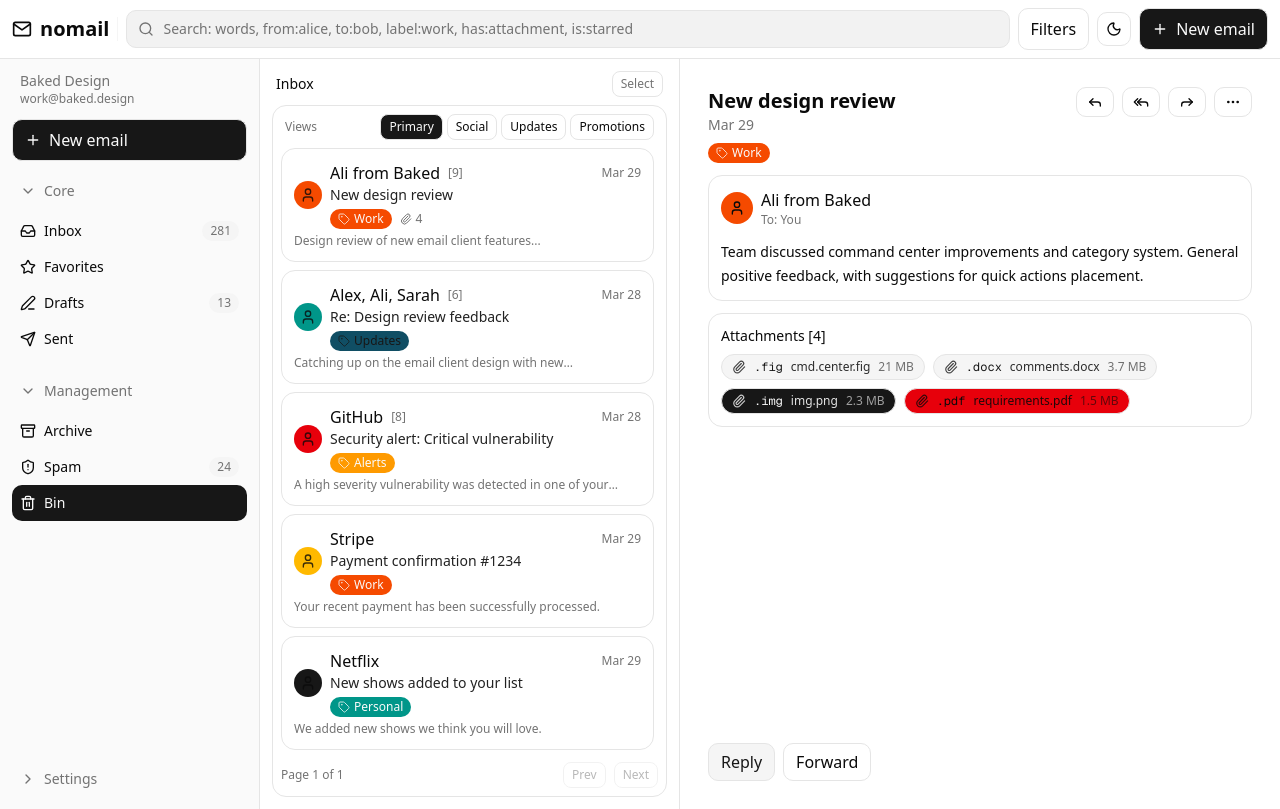
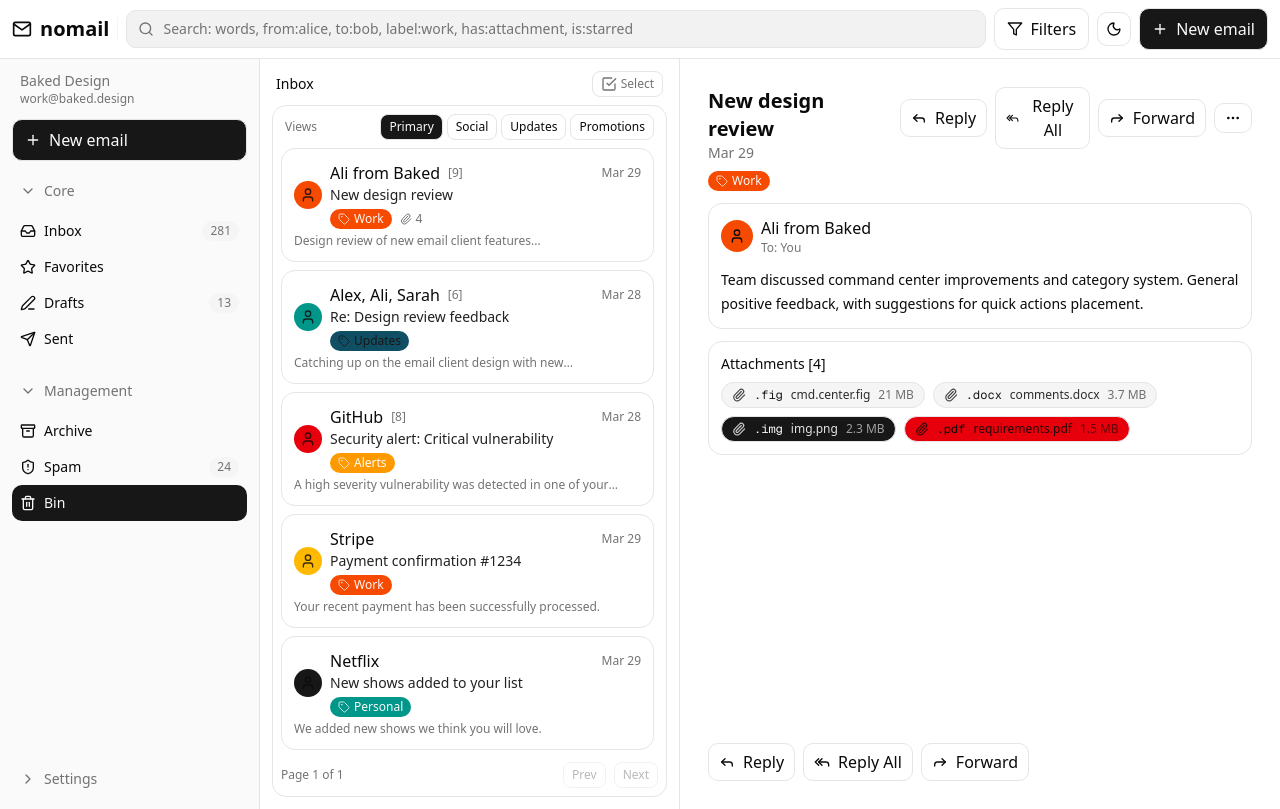
Before and after one commit to nowarelabs/nomail, a Next.js app in the folder frontend/: page / in a window 1280 px wide. Built offline with nearby package versions, Linux system fonts and the light colour scheme.

Commit message:
feat: add icons to the buttons

```diff
--- a/frontend/src/app/page.tsx
+++ b/frontend/src/app/page.tsx
@@ -334,7 +334,12 @@
           className="rounded-lg border px-3 py-2 hover:bg-accent"
           onClick={() => setShowFiltersDialog(true)}
         >
-          <span>Filters</span>
+          <div className="flex items-center gap-2">
+            <svg xmlns="http://www.w3.org/2000/svg" width="24" height="24" viewBox="0 0 24 24" fill="none" stroke="currentColor" strokeWidth="2" strokeLinecap="round" strokeLinejoin="round" className="lucide lucide-filter size-4">
+              <polygon points="22 3 2 3 10 12.46 10 19 14 21 14 12.46 22 3"></polygon>
+            </svg>
+            <span>Filters</span>
+          </div>
         </button>
         <button
           aria-label="Toggle theme"
@@ -564,24 +569,36 @@
               {isSelectMode ? (
                 <div className="text-xs text-muted-foreground flex items-center gap-2">
                   <button
-                    className="rounded-md border px-2 py-1 hover:bg-accent"
+                    className="rounded-md border px-2 py-1 hover:bg-accent flex items-center gap-1"
                     onClick={toggleSelectAll}
                     aria-pressed={selectedEmails.size === 5}
                   >
+                    <svg xmlns="http://www.w3.org/2000/svg" width="16" height="16" viewBox="0 0 24 24" fill="none" stroke="currentColor" strokeWidth="2" strokeLinecap="round" strokeLinejoin="round" className="lucide lucide-check-square size-4">
+                      <polyline points="9 11 12 14 22 4"></polyline>
+                      <path d="M21 12v7a2 2 0 0 1-2 2H5a2 2 0 0 1-2-2V5a2 2 0 0 1 2-2h11"></path>
+                    </svg>
                     <span>Select all</span>
                   </button>
                   <button
-                    className="rounded-md border px-2 py-1 hover:bg-accent"
+                    className="rounded-md border px-2 py-1 hover:bg-accent flex items-center gap-1"
                     onClick={toggleSelectMode}
                   >
+                    <svg xmlns="http://www.w3.org/2000/svg" width="16" height="16" viewBox="0 0 24 24" fill="none" stroke="currentColor" strokeWidth="2" strokeLinecap="round" strokeLinejoin="round" className="lucide lucide-x size-4">
+                      <line x1="18" y1="6" x2="6" y2="18"></line>
+                      <line x1="6" y1="6" x2="18" y2="18"></line>
+                    </svg>
                     <span>Done</span>
                   </button>
                 </div>
               ) : (
                 <button
-                  className="rounded-md border px-2 py-1 hover:bg-accent"
+                  className="rounded-md border px-2 py-1 hover:bg-accent flex items-center gap-1"
                   onClick={toggleSelectMode}
                 >
+                  <svg xmlns="http://www.w3.org/2000/svg" width="16" height="16" viewBox="0 0 24 24" fill="none" stroke="currentColor" strokeWidth="2" strokeLinecap="round" strokeLinejoin="round" className="lucide lucide-check-square size-4">
+                    <polyline points="9 11 12 14 22 4"></polyline>
+                    <path d="M21 12v7a2 2 0 0 1-2 2H5a2 2 0 0 1-2-2V5a2 2 0 0 1 2-2h11"></path>
+                  </svg>
                   <span>Select</span>
                 </button>
               )}
@@ -917,33 +934,45 @@
                       <circle cx="7.5" cy="7.5" r=".5" fill="currentColor"></circle>
                     </svg>Work</span></div>
               </div>
-              <div className="flex items-center gap-2"><button className="rounded-lg border px-2.5 py-1.5 hover:bg-accent"><svg
+              <div className="flex items-center gap-2">
+                <button className="rounded-lg border px-2.5 py-1.5 hover:bg-accent flex items-center gap-2">
+                  <svg
                     xmlns="http://www.w3.org/2000/svg" width="24" height="24" viewBox="0 0 24 24" fill="none"
                     stroke="currentColor" strokeWidth="2" strokeLinecap="round" strokeLinejoin="round"
                     className="lucide lucide-reply size-4" aria-hidden="true">
                     <path d="M20 18v-2a4 4 0 0 0-4-4H4"></path>
                     <path d="m9 17-5-5 5-5"></path>
-                  </svg></button><button className="rounded-lg border px-2.5 py-1.5 hover:bg-accent"><svg
+                  </svg>
+                  Reply
+                </button>
+                <button className="rounded-lg border px-2.5 py-1.5 hover:bg-accent flex items-center gap-2">
+                  <svg
                     xmlns="http://www.w3.org/2000/svg" width="24" height="24" viewBox="0 0 24 24" fill="none"
                     stroke="currentColor" strokeWidth="2" strokeLinecap="round" strokeLinejoin="round"
                     className="lucide lucide-reply-all size-4" aria-hidden="true">
                     <path d="m12 17-5-5 5-5"></path>
                     <path d="M22 18v-2a4 4 0 0 0-4-4H7"></path>
                     <path d="m7 17-5-5 5-5"></path>
-                  </svg></button><button className="rounded-lg border px-2.5 py-1.5 hover:bg-accent"><svg
-                    xmlns="http://www.w3.org/2000/svg" width="24" height="24" viewBox="0 0 24 24" fill="none"
-                    stroke="currentColor" strokeWidth="2" strokeLinecap="round" strokeLinejoin="round"
-                    className="lucide lucide-forward size-4" aria-hidden="true">
-                    <path d="m15 17 5-5-5-5"></path>
+                  </svg>
+                  Reply All
+                </button>
+                <button className="rounded-lg border px-2.5 py-1.5 hover:bg-accent flex items-center gap-2">
+                  <svg xmlns="http://www.w3.org/2000/svg" width="24" height="24" viewBox="0 0 24 24" fill="none" stroke="currentColor" strokeWidth="2" strokeLinecap="round" strokeLinejoin="round" className="lucide lucide-forward size-4">
+                    <polyline points="15 17 20 12 15 7"></polyline>
                     <path d="M4 18v-2a4 4 0 0 1 4-4h12"></path>
-                  </svg></button><button className="rounded-lg border px-2.5 py-1.5 hover:bg-accent" ref={moreActionsButtonRef} onClick={toggleMoreActions}><svg
+                  </svg>
+                  Forward
+                </button>
+                <button className="rounded-lg border px-2.5 py-1.5 hover:bg-accent" ref={moreActionsButtonRef} onClick={toggleMoreActions}><svg
                     xmlns="http://www.w3.org/2000/svg" width="24" height="24" viewBox="0 0 24 24" fill="none"
                     stroke="currentColor" strokeWidth="2" strokeLinecap="round" strokeLinejoin="round"
                     className="lucide lucide-ellipsis size-4" aria-hidden="true">
                     <circle cx="12" cy="12" r="1"></circle>
                     <circle cx="19" cy="12" r="1"></circle>
                     <circle cx="5" cy="12" r="1"></circle>
-                  </svg></button></div>
+                  </svg>
+                </button>
+              </div>
             </div>
             <div className="rounded-xl border p-3 bg-card/50">
               <div className="flex items-center gap-2">
@@ -1002,9 +1031,37 @@
                   </svg><span className="font-mono text-xs">.pdf</span><span className="opacity-90">requirements.pdf</span><span
                     className="opacity-60">1.5 MB</span></span></div>
             </div>
-            <div className="mt-auto flex items-center gap-2"><button
-                className="rounded-lg border px-3 py-1.5 bg-accent text-accent-foreground hover:opacity-90">Reply</button><button
-                className="rounded-lg border px-3 py-1.5 hover:bg-accent">Forward</button></div>
+            <div className="mt-auto flex items-center gap-2">
+
+                <button className="rounded-lg border px-2.5 py-1.5 hover:bg-accent flex items-center gap-2">
+                  <svg
+                    xmlns="http://www.w3.org/2000/svg" width="24" height="24" viewBox="0 0 24 24" fill="none"
+                    stroke="currentColor" strokeWidth="2" strokeLinecap="round" strokeLinejoin="round"
+                    className="lucide lucide-reply size-4" aria-hidden="true">
+                    <path d="M20 18v-2a4 4 0 0 0-4-4H4"></path>
+                    <path d="m9 17-5-5 5-5"></path>
+                  </svg>
+                  Reply
+                </button>
+                <button className="rounded-lg border px-2.5 py-1.5 hover:bg-accent flex items-center gap-2">
+                  <svg
+                    xmlns="http://www.w3.org/2000/svg" width="24" height="24" viewBox="0 0 24 24" fill="none"
+                    stroke="currentColor" strokeWidth="2" strokeLinecap="round" strokeLinejoin="round"
+                    className="lucide lucide-reply-all size-4" aria-hidden="true">
+                    <path d="m12 17-5-5 5-5"></path>
+                    <path d="M22 18v-2a4 4 0 0 0-4-4H7"></path>
+                    <path d="m7 17-5-5 5-5"></path>
+                  </svg>
+                  Reply All
+                </button>
+                <button className="rounded-lg border px-2.5 py-1.5 hover:bg-accent flex items-center gap-2">
+                  <svg xmlns="http://www.w3.org/2000/svg" width="24" height="24" viewBox="0 0 24 24" fill="none" stroke="currentColor" strokeWidth="2" strokeLinecap="round" strokeLinejoin="round" className="lucide lucide-forward size-4">
+                    <polyline points="15 17 20 12 15 7"></polyline>
+                    <path d="M4 18v-2a4 4 0 0 1 4-4h12"></path>
+                  </svg>
+                  Forward
+                </button>
+            </div>
           </div>
         </main>
       </div>
```
